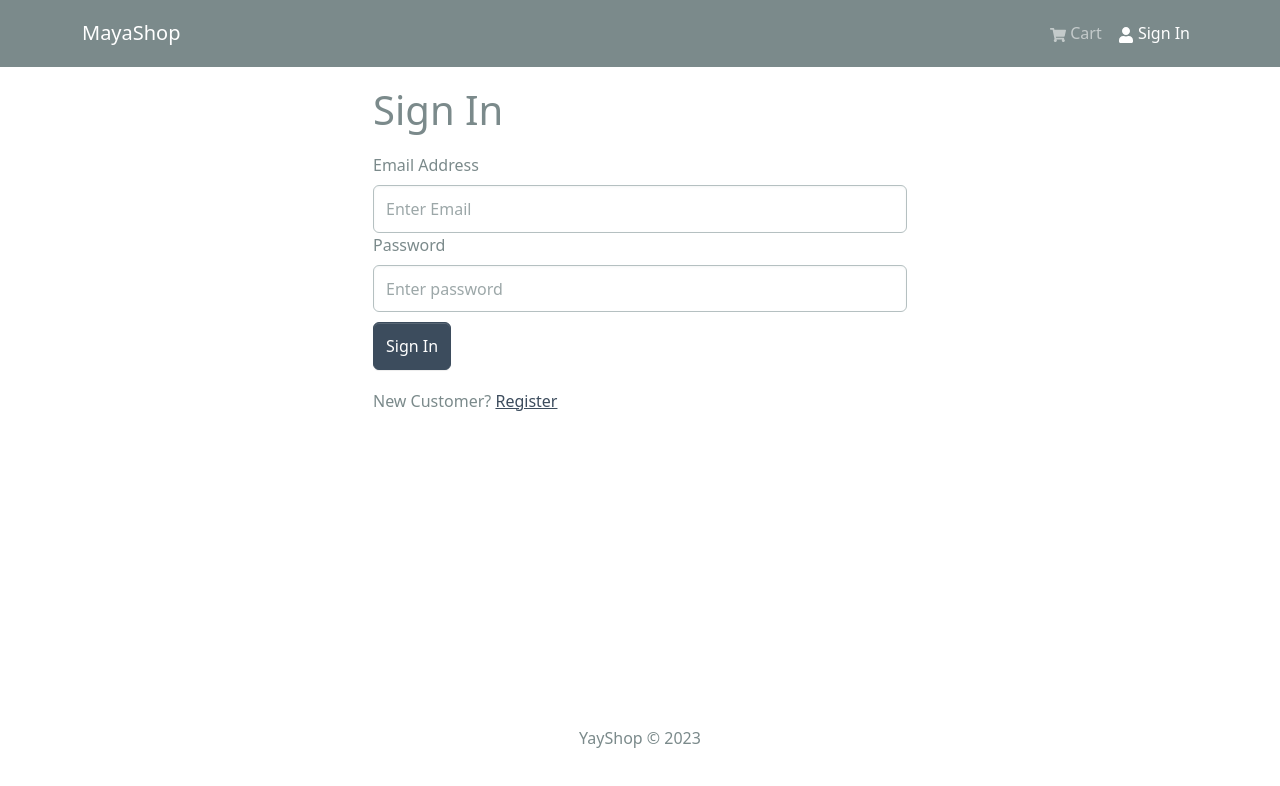
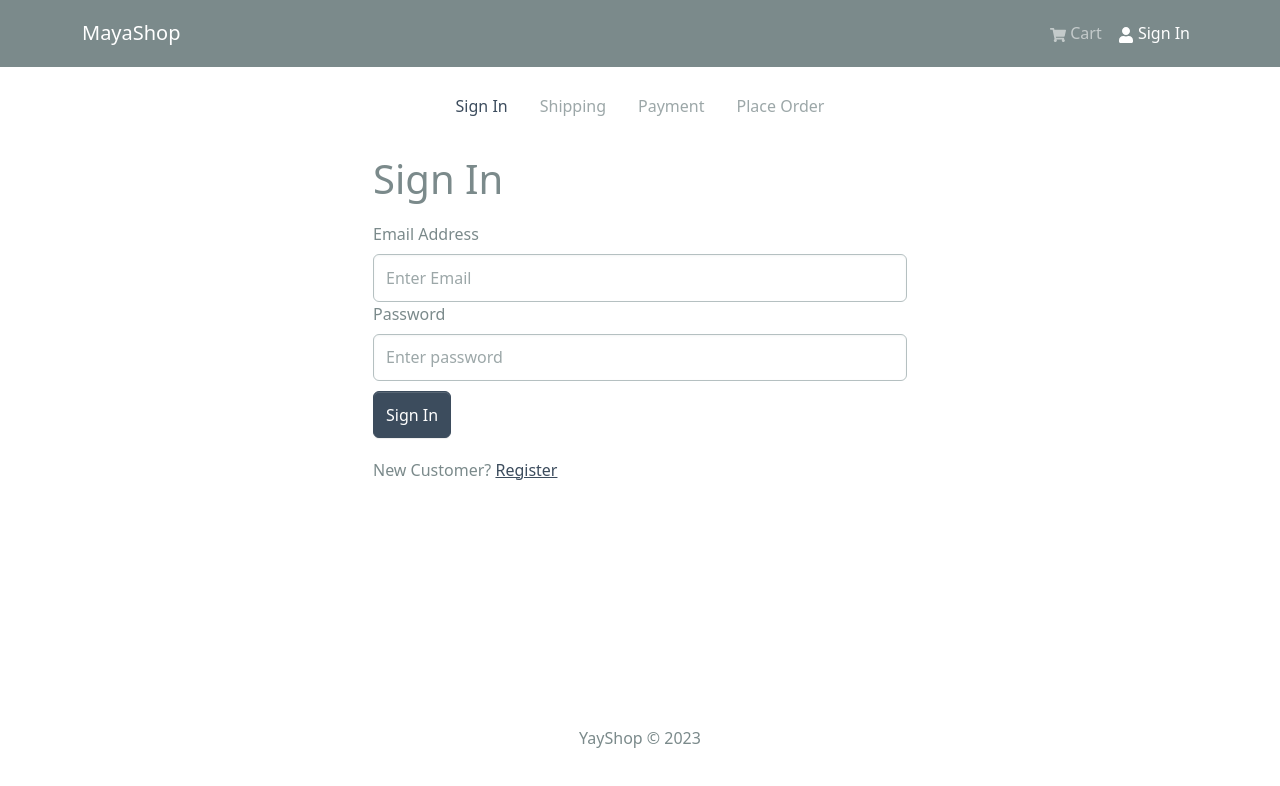
Before and after one commit to yayner2002/mayaShop, a React (Create React App) app in the folder frontend/: page /login in a window 1280 px wide. Shown: the top 786 px of the page. Built offline with nearby package versions, Linux system fonts and the light colour scheme.

Commit message:
Implement the checkout steps component

```diff
--- /dev/null
+++ b/frontend/src/Components/CheckoutSteps.js
@@ -0,0 +1,48 @@
+import React from "react";
+import { Nav } from "react-bootstrap";
+import { LinkContainer } from "react-router-bootstrap";
+
+const CheckoutSteps = ({ step1, step2, step3, step4 }) => {
+  return (
+    <Nav className="justify-content-center mb-4">
+      <Nav.Item>
+        {step1 ? (
+          <LinkContainer to="/login">
+            <Nav.Link>Sign In</Nav.Link>
+          </LinkContainer>
+        ) : (
+          <Nav.Link disabled>Sign In </Nav.Link>
+        )}
+      </Nav.Item>
+      <Nav.Item>
+        {step2 ? (
+          <LinkContainer to="/shipping">
+            <Nav.Link>Shipping</Nav.Link>
+          </LinkContainer>
+        ) : (
+          <Nav.Link disabled>Shipping </Nav.Link>
+        )}
+      </Nav.Item>
+      <Nav.Item>
+        {step3 ? (
+          <LinkContainer to="/payment">
+            <Nav.Link>Payment</Nav.Link>
+          </LinkContainer>
+        ) : (
+          <Nav.Link disabled>Payment</Nav.Link>
+        )}
+      </Nav.Item>
+      <Nav.Item>
+        {step4 ? (
+          <LinkContainer to="/placeorder">
+            <Nav.Link>Place Order</Nav.Link>
+          </LinkContainer>
+        ) : (
+          <Nav.Link disabled>Place Order</Nav.Link>
+        )}
+      </Nav.Item>
+    </Nav>
+  );
+};
+
+export default CheckoutSteps;
--- a/frontend/src/Screens/LoginScreen.js
+++ b/frontend/src/Screens/LoginScreen.js
@@ -7,6 +7,7 @@
 import { useLoginMutation } from "../slices/usersApiSlice";
 import { setCredentials } from "../slices/authSlice";
 import { toast } from "react-toastify";
+import CheckoutSteps from "../Components/CheckoutSteps";
 
 const LoginScreen = () => {
   const [email, setEmail] = useState("");
@@ -43,6 +44,7 @@
   };
   return (
     <FormContainer>
+         <CheckoutSteps step1 />
       <h1>Sign In</h1>
       <Form onSubmit={submitHandler}>
         <Form.Group controlId="email">
--- a/frontend/src/Screens/ShippingScreen.js
+++ b/frontend/src/Screens/ShippingScreen.js
@@ -4,6 +4,7 @@
 import { useDispatch, useSelector } from "react-redux";
 import { useNavigate } from "react-router-dom";
 import { saveShippingAddress } from "../slices/cartSlice";
+import CheckoutSteps from "../Components/CheckoutSteps";
 
 const ShippingScreen = () => {
   const { shippingAddress } = useSelector((state) => state.cart);
@@ -25,6 +26,7 @@
   };
   return (
     <FormContainer>
+      <CheckoutSteps step1 step2 />
       <h1>Shipping</h1>
       <Form onSubmit={submitHandler}>
         <Form.Group controlId="address" className="my-2">
```
